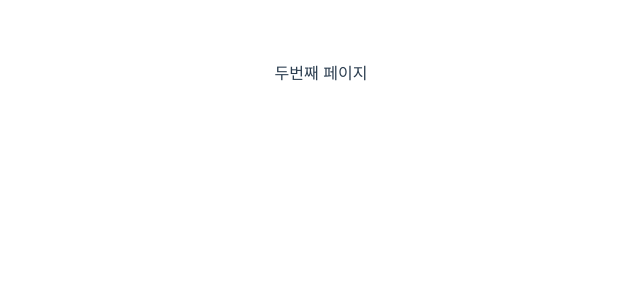
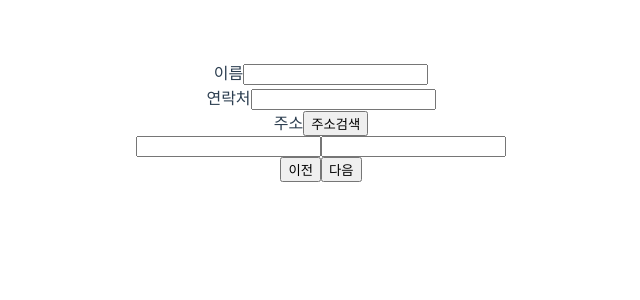
Before and after one commit to minseol923/vue3, a Vue app: page /secondStep in a window 1280 px wide. Shown: the top 300 px of the page, without its empty margins (319-959 px from the left). Built offline with nearby package versions, Linux system fonts and the light colour scheme.

Commit message:
daum 주소 검색 기능 개발 및 두번째 페이지 개발

```diff
--- a/public/index.html
+++ b/public/index.html
@@ -11,6 +11,8 @@
     <noscript>
       <strong>We're sorry but <%= htmlWebpackPlugin.options.title %> doesn't work properly without JavaScript enabled. Please enable it to continue.</strong>
     </noscript>
+    <script src="//t1.daumcdn.net/mapjsapi/bundle/postcode/prod/postcode.v2.js"></script>
+
     <div id="app"></div>
     <!-- built files will be auto injected -->
   </body>
--- a/src/components/firstStep.vue
+++ b/src/components/firstStep.vue
@@ -2,15 +2,15 @@
   <div>
     <form @submit.prevent="submitForm">
       <div>
-        <label for="email">이메일:</label>
+        <label for="email">이메일 </label>
         <input type="email" id="email" v-model="email" required>
       </div>
       <div>
-        <label for="password">비밀번호:</label>
+        <label for="password">비밀번호 </label>
         <input type="password" id="password" v-model="password" required>
       </div>
       <div>
-        <label for="confirmPassword">비밀번호 확인:</label>
+        <label for="confirmPassword">비밀번호 확인 </label>
         <input type="password" id="confirmPassword" v-model="confirmPassword" required>
       </div>
       <div>
--- a/src/components/secondStep.vue
+++ b/src/components/secondStep.vue
@@ -1,67 +1,99 @@
 <template>
     <div>
-
-        두번째 페이지
-      <!-- <form @submit.prevent="submitForm">
+      <form @submit.prevent="submitForm">
         <div>
-          <label for="email">이름</label>
-          <input type="email" id="email" v-model="email" required>
+          <label for="name">이름</label>
+          <input type="text" id="name" v-model="name" required>
         </div>
         <div>
-          <label for="password">연락처</label>
-          <input type="password" id="password" v-model="password" required>
+          <label for="phoneNumber">연락처</label>
+          <input type="text" id="phoneNumber" v-model="phoneNumber" required>
         </div>
         <div>
-          <label for="confirmPassword">주소</label>
-          <input type="password" id="confirmPassword" v-model="confirmPassword" required>
+            <label for="phoneNumber">주소</label>
+            <button @click="execDaumPostcode">주소검색</button> <br>
+            <input type="text" v-model="address" readonly>
+            <input type="text" v-model="extraAddress" readonly>
         </div>
         <div>
-          <button type="submit">다음</button>
+            <button @click="goBack">이전</button>
+            <button type="submit">다음</button>
         </div>
-      </form> -->
+      </form>
     </div>
   </template>
 
   <script>
-  import { ref } from 'vue';
-
   export default {
-    setup() {
-      const email = ref('');
-      const password = ref('');
-      const confirmPassword = ref('');
-
-      const submitForm = () => {
-        if (email.value && password.value && confirmPassword.value && password.value === confirmPassword.value) {
+    data() {
+      return {
+        name: '',
+        phoneNumber: '',
+        address: '',
+        extraAddress: ''
+      };
+    },
+    methods: {
+      submitForm() {
+        if (this.validateName(this.name) && this.validatePhoneNumber(this.phoneNumber)) {
+          // 이름과 핸드폰 번호가 유효한 경우에만 처리
           console.log('폼이 제출되었습니다!');
+          // 다음 단계로 라우팅
+          // this.$router.push('/nextStep');
         } else {
           console.log('유효하지 않은 입력입니다.');
         }
-      };
+      },
+      validateName(name) {
+        const nameRegex = /^[가-힣]{2,}|[a-zA-Z]{3,}$/; // 한글 2글자 이상 또는 영문 3글자 이상
+        return nameRegex.test(name);
+      },
+      validatePhoneNumber(phoneNumber) {
+        const phoneRegex = /^0\d{2,3}-?\d{3,4}-?\d{4}$/; // 0으로 시작하고 하이픈 또는 공백 허용한 형식
+        return phoneRegex.test(phoneNumber);
+      },
+      execDaumPostcode() {
+      new window.daum.Postcode({
+        oncomplete: (data) => {
+          if (this.extraAddress !== '') {
+            this.extraAddress = '';
+          }
+          if (data.userSelectedType === 'R') {
+            // 사용자가 도로명 주소를 선택했을 경우
+            this.address = data.roadAddress;
+          } else {
+            // 사용자가 지번 주소를 선택했을 경우(J)
+            this.address = data.jibunAddress;
+          }
 
-      return {
-        email,
-        password,
-        confirmPassword,
-        submitForm
-      };
+          // 사용자가 선택한 주소가 도로명 타입일때 참고항목을 조합한다.
+          if (data.userSelectedType === 'R') {
+            // 법정동명이 있을 경우 추가한다. (법정리는 제외)
+            // 법정동의 경우 마지막 문자가 "동/로/가"로 끝난다.
+            if (data.bname !== '' && /[동|로|가]$/g.test(data.bname)) {
+              this.extraAddress += data.bname;
+            }
+            // 건물명이 있고, 공동주택일 경우 추가한다.
+            if (data.buildingName !== '' && data.apartment === 'Y') {
+              this.extraAddress +=
+                this.extraAddress !== ''
+                  ? `, ${data.buildingName}`
+                  : data.buildingName;
+            }
+            // 표시할 참고항목이 있을 경우, 괄호까지 추가한 최종 문자열을 만든다.
+            if (this.extraAddress !== '') {
+              this.extraAddress = `(${this.extraAddress})`;
+            }
+          } else {
+            this.extraAddress = '';
+          }
+        }
+      }).open();
+    },
+    goBack() {
+      // 브라우저의 이전 페이지로 이동
+      window.history.back();
+    }
     }
   };
   </script>
-
-  <style scoped>
-  h3 {
-    margin: 40px 0 0;
-  }
-  ul {
-    list-style-type: none;
-    padding: 0;
-  }
-  li {
-    display: inline-block;
-    margin: 0 10px;
-  }
-  a {
-    color: #42b983;
-  }
-  </style>
```
Also changed, not shown: 1 other file (tests, documents, lock files or other folders).
